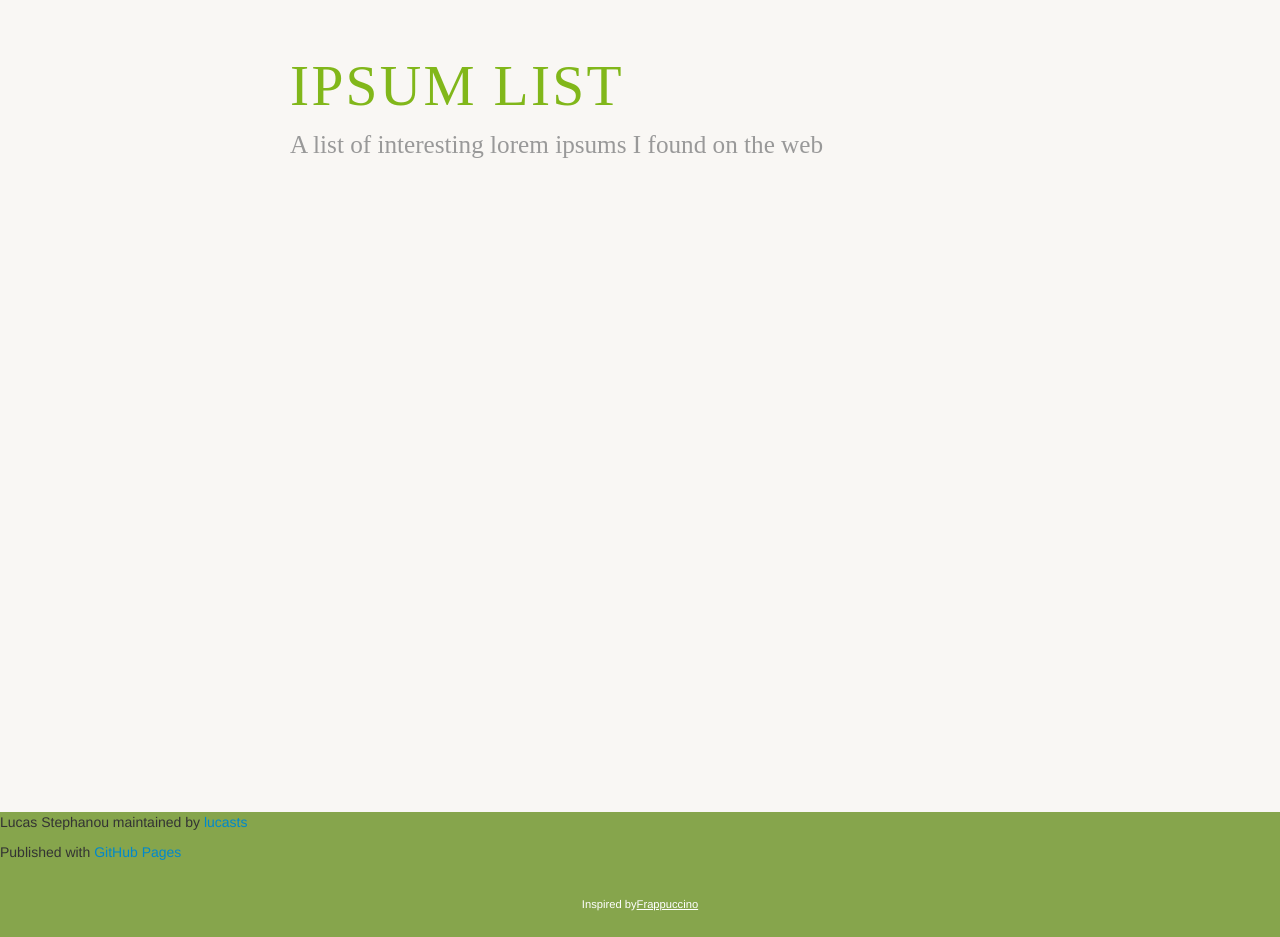
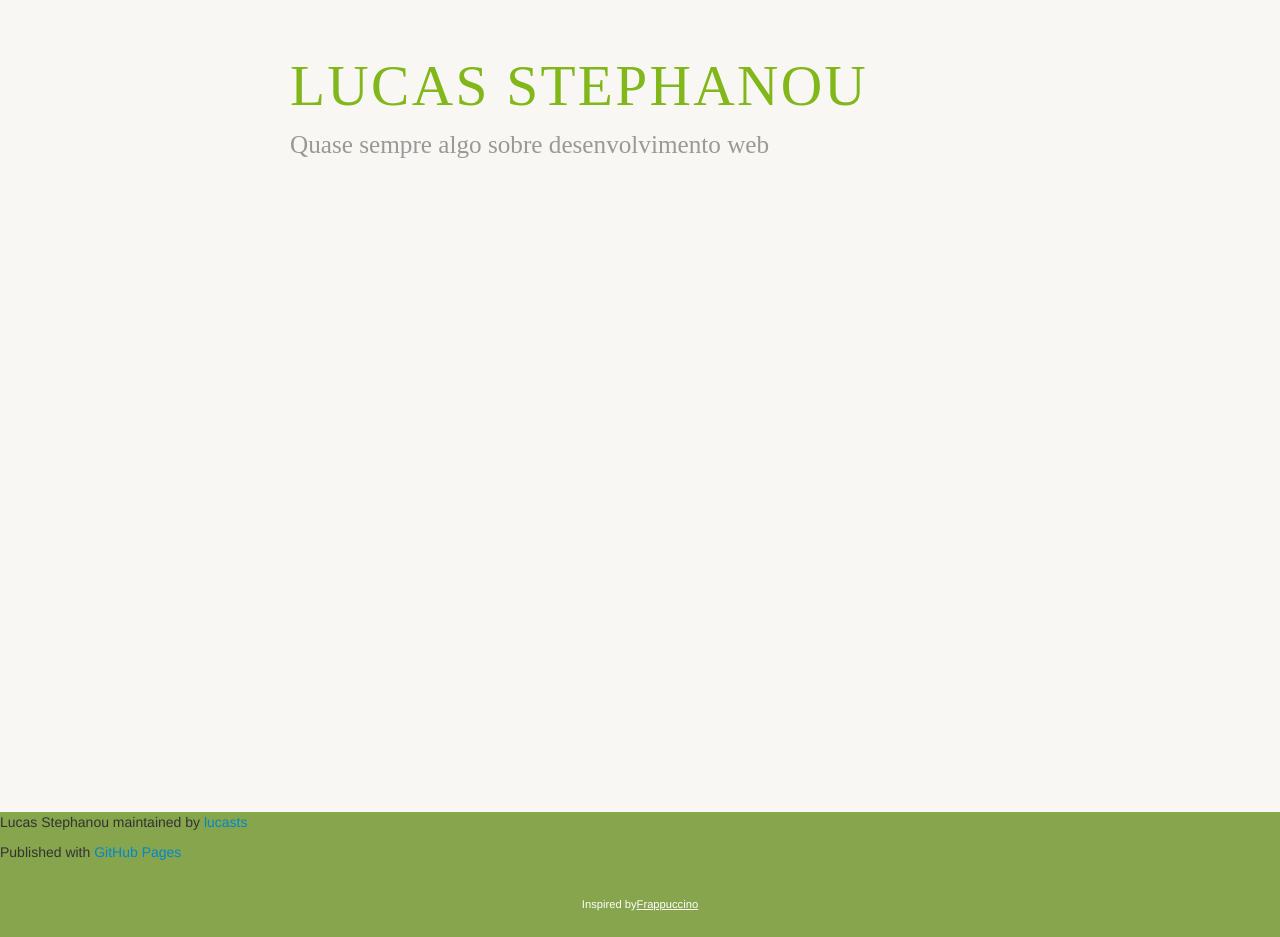
Before and after one commit to lucasts/lucasts.github.com, a Jekyll site: the page built from index.html, in a window 1280 px wide. Built offline with Jekyll 4.4.1, drawn with Linux system fonts in a browser that asks for light colours; some web fonts are replaced.

Commit message:
update title

```diff
--- a/index.html
+++ b/index.html
@@ -8,8 +8,8 @@ title: Lucas Stephanou
     <main class="container">
       <div class="row-fluid">
         <section class="content">
-          <h1>Ipsum List</h1>
-          <div class="sub-title">A list of interesting lorem ipsums I found on the web</div>
+          <h1>Lucas Stephanou</h1>
+          <div class="sub-title">Quase sempre algo sobre desenvolvimento web</div>
         </section>
         <ul class="entries">
         {% for post in paginator.posts %}
```
